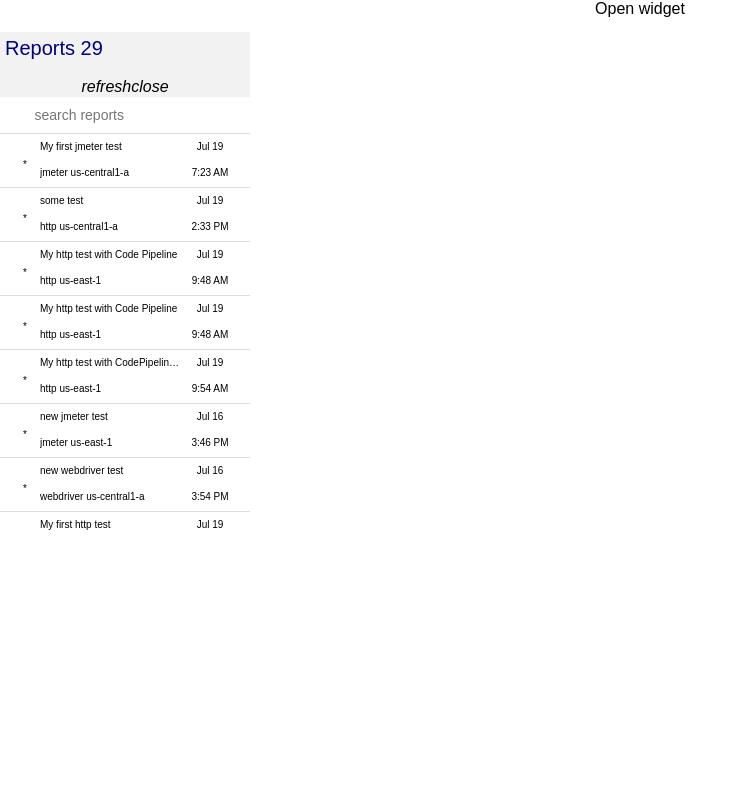
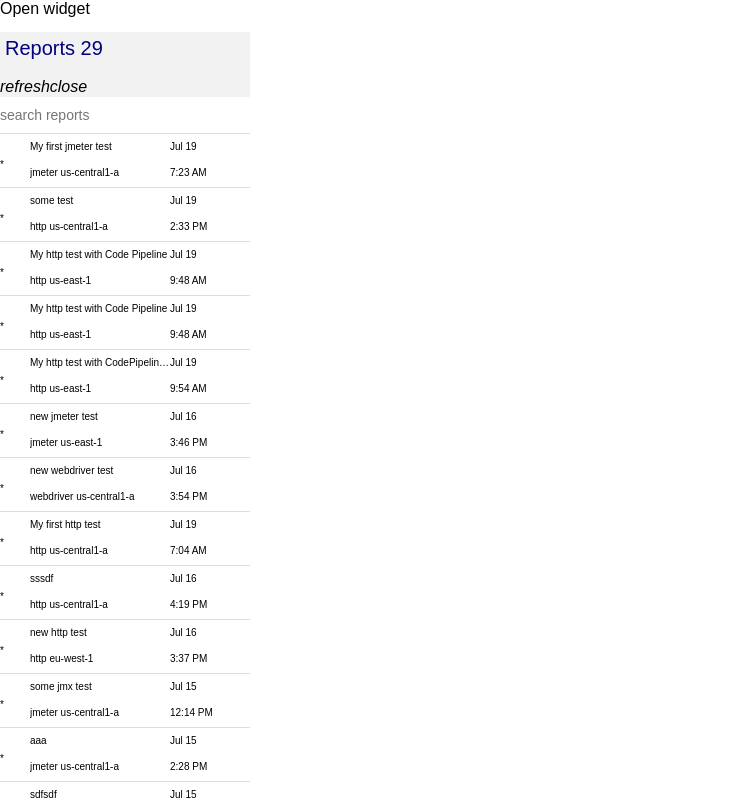
Before and after one commit to talco/prj, a React (Create React App) app: page / in a window 1280 px wide. Shown: the top 800 px of the page, without its empty margins (0-748 px from the left). Built offline with nearby package versions, Linux system fonts and the light colour scheme.

Commit message:
separate the monolith to dumb components, added PropTypes & many other hidden changes

```diff
--- a/src/App.css
+++ /dev/null
@@ -1,28 +0,0 @@
-.App {
-  text-align: center;
-}
-
-.App-logo {
-  animation: App-logo-spin infinite 20s linear;
-  height: 80px;
-}
-
-.App-header {
-  background-color: #222;
-  height: 150px;
-  padding: 20px;
-  color: white;
-}
-
-.App-title {
-  font-size: 1.5em;
-}
-
-.App-intro {
-  font-size: large;
-}
-
-@keyframes App-logo-spin {
-  from { transform: rotate(0deg); }
-  to { transform: rotate(360deg); }
-}
--- a/src/App.js
+++ b/src/App.js
@@ -1,9 +1,12 @@
 import React, { Component } from 'react';
-import logo from './logo.svg';
-import './App.css';
+import {orderBy} from 'lodash';
 import Reports from './Report/Reports';
+import items from './Report/reports.json';
 
 class App extends Component {
+  orderedList = orderBy(items, "updated", "desc");
+
+  // set default state
   state = {
     isVisible: true
   };
@@ -19,17 +22,8 @@
   render() {
     return (
       <div className="App">
-
         <a onClick={this.handleOpen}>Open widget</a>
-        <Reports handleClose={this.handleClose} isVisible={this.state.isVisible} />
-
-        {/* <header className="App-header">
-          <img src={logo} className="App-logo" alt="logo" />
-          <h1 className="App-title">Welcome to React</h1>
-        </header>
-        <p className="App-intro">
-          To get started, edit <code>src/App.js</code> and save to reload.
-        </p> */}
+        <Reports handleClose={this.handleClose} isVisible={this.state.isVisible} items={this.orderedList} />
       </div>
     );
   }
--- /dev/null
+++ b/src/Report/Header.js
@@ -0,0 +1,18 @@
+import React from 'react';
+import PropTypes from 'prop-types';
+
+const Header = ({handleRefresh, handleClose, numberOfItems}) => (
+    <div className="reports-sidebar-header">
+        <h1>Reports {numberOfItems}</h1>
+        <i className="refresh" onClick={handleRefresh}>refresh</i>
+        <i className="close" onClick={handleClose}>close</i>
+    </div>
+);
+
+Header.propTypes = {
+  handleRefresh: PropTypes.function,
+  handleClose: PropTypes.function,
+  numberOfItems: PropTypes.number
+};
+
+export default Header;
--- a/src/Report/Item.js
+++ b/src/Report/Item.js
@@ -1,7 +1,11 @@
 import React from 'react';
 import moment from 'moment'
+import PropTypes from 'prop-types';
 
-export default ({name, created, type, location}) => (
+const Item = ({name, created, type, location}) => {
+  const createdDate =  moment.unix(created);
+
+  return (
   <div className="list-item">
     <div className="list-col-1">
       <span>*</span>
@@ -11,8 +15,18 @@
       <div className="list-item-type">{type} {location}</div>
     </div>
     <div className="list-col-3">
-        <div className="list-item-created-date">{moment.unix(created).format("MMM DD")}</div>
-        <div className="list-item-time">{moment.unix(created).format("LT")}</div>
+      <div className="list-item-created-date">{createdDate.format("MMM DD")}</div>
+      <div className="list-item-time">{createdDate.format("LT")}</div>
     </div>
   </div>
-  );
+)
+};
+
+Item.propTypes = {
+  name: PropTypes.string,
+  created: PropTypes.number,
+  type: PropTypes.string,
+  location: PropTypes.string
+};
+
+export default Item;
--- /dev/null
+++ b/src/Report/List.js
@@ -0,0 +1,19 @@
+import React from 'react';
+import Item from './Item';
+import PropTypes from 'prop-types';
+
+const Header = ({items}) => (
+    <div className="reports-sidebar-list">
+        <div className="reports-sidebar-list-items">
+            {items.map((item, index) =>
+                <Item key={item + index} className="reports-sidebar-list-item" {...item}></Item>
+            )}
+        </div>
+    </div>
+);
+
+Header.propTypes = {
+    items: PropTypes.array
+};
+
+export default Header;
--- a/src/Report/Reports.js
+++ b/src/Report/Reports.js
@@ -1,64 +1,59 @@
-import React, { Component } from 'react';
-import {orderBy} from 'lodash';
+import React, {Component} from 'react';
 
-import Item from './Item';
-import items from './reports.json';
+import Header from './Header';
+import List from './List';
+import Search from './Search';
 import './reports.css';
 
-class Reports extends React.Component {
+class Reports extends Component {
 
   // set default state
   state = {
-    q: "",
-    items: []
+    query: "",
+    filteredItems: this.props.items
   };
 
-  componentDidMount () {
-    this.setState({items: orderBy(items, "updated", "desc")})
-  }
-
-  handleRefreash = (event) => {
-    this.setState({q: ""})
+  handleRefresh = (event) => {
+    this.setState({
+      query: "",
+      filteredItems: this.getFilterdList("")
+    });
   }
 
   handleSearch = (event) => {
-    this.setState({q: event.target.value});
+    this.setState({
+      query: event.target.value,
+      filteredItems: this.getFilterdList(event.target.value)
+    });
   }
 
-  getFilterdList () {
-    const {q, items} = this.state;
+  getFilterdList (query) {
+    const {items} = this.props;
+
+    if (!query) {
+      return items;
+    }
 
     return items.filter(item =>
-      !q || item.name.toLowerCase().includes(q.toLowerCase()));
+      item.name.toLowerCase().includes(
+        query.toLowerCase()
+      )
+    );
   }
 
   render() {
-    const {q, items} = this.state;
-    const {isVisible} = this.props;
-    const filteredList = this.getFilterdList();
+    const {query, filteredItems} = this.state;
+    const {isVisible, handleClose} = this.props;
 
     if (!isVisible) {
-      return (<div></div>)
+      return null;
     }
 
     return (
-      <div className="reports-widget">
-        <div class="reports-widget-header">
-          <h1>Reports {filteredList.length}</h1>
-          <i className="refresh" onClick={this.handleRefreash}>refresh</i>
-          <i className="close" onClick={this.props.handleClose}>close</i>
-        </div>
-        <div className="reports-widget-search">
-          <input value={this.state.q} type="text" placeholder="search reports" onChange={this.handleSearch} />
-        </div>
-
-        <div className="reports-widget-list">
-          <div className="reports-widget-list-items">
-            {filteredList.map(item =>
-              <Item className="reports-widget-list-item" {...item}></Item>
-            )}
-          </div>
-        </div>
+      <div className="reports-sidebar">
+        <Header handleRefresh={this.handleRefresh} handleClose={handleClose}  numberOfItems={filteredItems.length} />
+        <Search handleSearch={this.handleSearch} query={query} />
+        <List items={filteredItems} />
       </div>
     );
   }
--- /dev/null
+++ b/src/Report/Search.js
@@ -0,0 +1,15 @@
+import React from 'react';
+import PropTypes from 'prop-types';
+
+const Search = ({handleSearch, query}) => (
+    <div className="reports-sidebar-search">
+      <input value={query} type="text" placeholder="search reports" onChange={handleSearch} />
+    </div>
+)
+
+Search.propTypes = {
+  handleSearch: PropTypes.function,
+  query: PropTypes.string,
+};
+
+export default Search;
--- a/src/Report/reports.css
+++ b/src/Report/reports.css
@@ -1,13 +1,13 @@
-.reports-widget {
+.reports-sidebar {
     width: 250px;
-    max-height: 480px;
     background: #fff;
+
 }
 
-.reports-widget-header {
+.reports-sidebar-header {
     background: #f2f2f2;
 }
-.reports-widget-header h1 {
+.reports-sidebar-header h1 {
     font-size: 20px;
     font-weight: normal;
     color: navy;
@@ -15,20 +15,20 @@
     padding: 5px;
 }
 
-.reports-widget-search {
+.reports-sidebar-search {
     border-bottom: 1px solid #ddd;
 }
 
-.reports-widget-search input {
+.reports-sidebar-search input {
     border:0;
     outline: none;
     padding: 10px 0;
     font-size: 14px;
 }
 
-.reports-widget-list {
+.reports-sidebar-list {
     overflow: auto;
-    max-height: 400px;
+    height: calc(100%);
 }
 
 .list-col-1 {
```
Also changed, not shown: 1 other file (tests, documents, lock files or other folders). Lines whose indentation alone changed are shown as unchanged.
